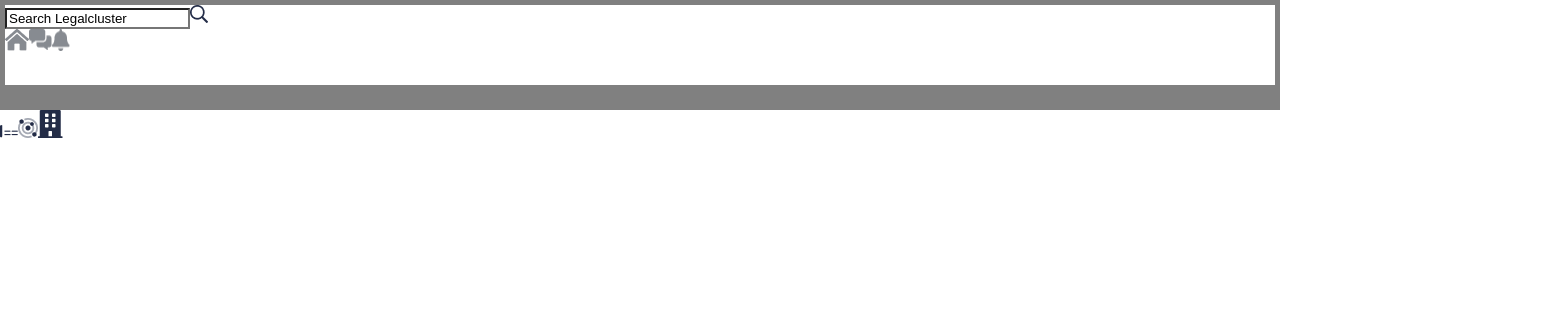
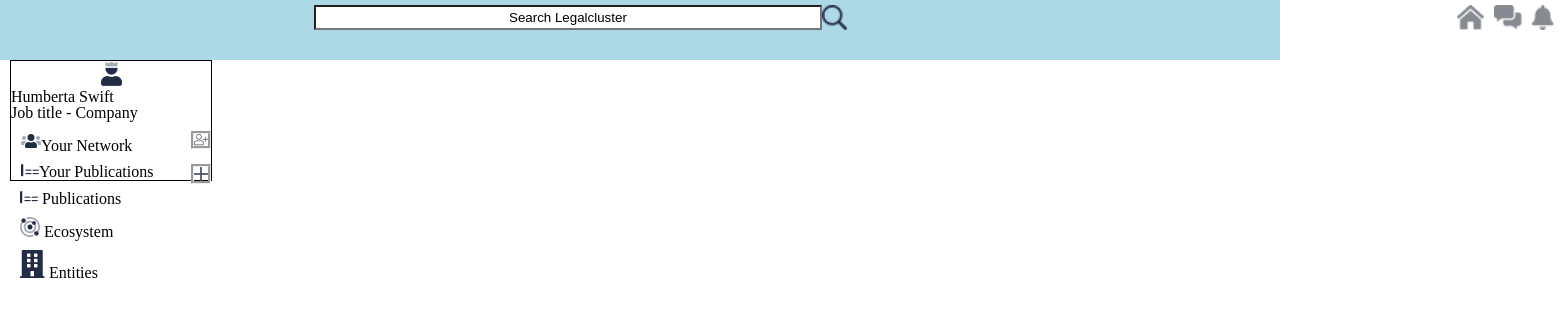
Before and after one commit to adamlup/react-lab, a React (Create React App) app in the folder my-app/: page / in a window 1280 px wide. Shown: the top 316 px of the page, 1564 px wide, since content can reach past the window. Built offline with nearby package versions, Linux system fonts and the light colour scheme.

Commit message:
improve layout of top bar and left menu

```diff
--- a/my-app/src/components/LeftMenu/LeftMenu.tsx
+++ b/my-app/src/components/LeftMenu/LeftMenu.tsx
@@ -1,18 +1,87 @@
 import { FC } from 'React';
 import styled from 'styled-components';
 
+import { Wrapper } from '../../styledHelpers/Components';
+import { Colors } from '../../styledHelpers/Colors';
+
+const Wrapper2 = styled(Wrapper)`
+    height: 100px;
+`;
+
+const InnerWrapper = styled.div`
+    width: 300px;
+    background: ${Colors.white};
+`;
+
 const LowerIcons = styled.div`
     align-items: center;
+    padding-top: 10px;
 `;
 
-const CustomImg = styled.img``;
+const CustomImg = styled.img`
+    padding-left: 20px;
+`;
+
+const Profile = styled.div`
+    width: 200px;
+    border: 1px solid black;
+    background: white;
+`;
+
+const ProfileImg = styled.img``;
+
+const ProfileContainer = styled.div`
+    padding-left: 10px;
+`;
+
+const ProfileLeftIcons = styled.img`
+    padding-left: 10px;
+`;
+
+const ProfileRightIcons = styled.img`
+    float:right;
+`;
+
+const ProfileRightIconsContainer = styled.div`
+    float:right;
+    border: groove;
+`;
+
+const ProfileImgContainer = styled.div`
+    text-align:center;
+`;
 
 export const LeftMenu: FC = () => {
     return(
+        <InnerWrapper>
+            <ProfileContainer>
+                <Profile>
+                    <ProfileImgContainer>
+                        <ProfileImg src="./media/icons/administration.png" />
+                    </ProfileImgContainer>
+                    <div>Humberta Swift</div>
+                    <div>Job title - Company</div>
+                    <LowerIcons>
+                        <ProfileLeftIcons src="./media/icons/network.png" />
+                        Your Network
+                        <ProfileRightIconsContainer><ProfileRightIcons src="./media/icons/user-plus.png" /></ProfileRightIconsContainer>
+                    </LowerIcons>
+                    <LowerIcons>
+                        <ProfileLeftIcons src="./media/icons/publications.png" />
+                        Your Publications
+                        <ProfileRightIconsContainer><ProfileRightIcons src="./media/icons/plus.png" /> </ProfileRightIconsContainer>
+                    </LowerIcons>
+                </Profile>
+            </ProfileContainer>
             <LowerIcons>
-                <CustomImg src="./media/icons/publications.png" />
-                <CustomImg src="./media/icons/ecosystem.png" />
-                <CustomImg src="./media/icons/entities.png" />
+                <CustomImg src="./media/icons/publications.png" /> Publications
             </LowerIcons>
+            <LowerIcons>
+                <CustomImg src="./media/icons/ecosystem.png" /> Ecosystem
+            </LowerIcons>
+            <LowerIcons>
+                <CustomImg src="./media/icons/entities.png" /> Entities
+            </LowerIcons>
+        </InnerWrapper>
     );
 };
--- a/my-app/src/components/TopNav/ExpandedMenu.tsx
+++ b/my-app/src/components/TopNav/ExpandedMenu.tsx
@@ -4,7 +4,7 @@ import styled from 'styled-components';
 export const ExpandedMenu: FC = () => {
     return(
             <div>
-
+                Expanded Menu
             </div>
     );
 };
--- a/my-app/src/components/TopNav/TopNav.tsx
+++ b/my-app/src/components/TopNav/TopNav.tsx
@@ -6,33 +6,52 @@ import { Colors } from '../../styledHelpers/Colors';
 import { ExpandedMenu } from './ExpandedMenu';
 
 const Wrapper2 = styled(Wrapper)`
-    height: 100px;
+    display: flex;
+    height: 50px;
+    background: lightblue;
+    justify-content: center;
 `;
 
 const InnerWrapper = styled.div`
+    display: flex;
+    justify-content: center;
     width: 100%;
-    height: 80px;
+    height: 25px;
+    background: lightblue;
+`;
+
+const RightIcons = styled.div`
+    padding-left: 600px;
+    display: flex;
+`;
+
+const LeftIcons = styled.div`
+`;
+
+
+const InputWrapper = styled.div`
+    display: flex;
+    padding-left: 500px;
+`;
+
+const CustomImg = styled.img`
+    padding-right: 10px;
+`;
+
+const CustomInput = styled.input`
+    text-align: center;
+    width: 500px;
     background: ${Colors.white};
 `;
 
-const RightIcons = styled.div`
-    display: flex;
-`;
-
-const InputWrapper = styled.div`
-
-`;
-
-const CustomImg = styled.img``;
-
-const CustomInput = styled.input`
-    background: ${Colors.white};
-`;
 
 export const TopNav: FC = () =>{
     return(
         <Wrapper2>
             <InnerWrapper>
+                <LeftIcons>
+                    <CustomImg src="./media/icons/house2.png" />
+                </LeftIcons>
                 <div>
                     <ExpandedMenu />
                 </div>
```
